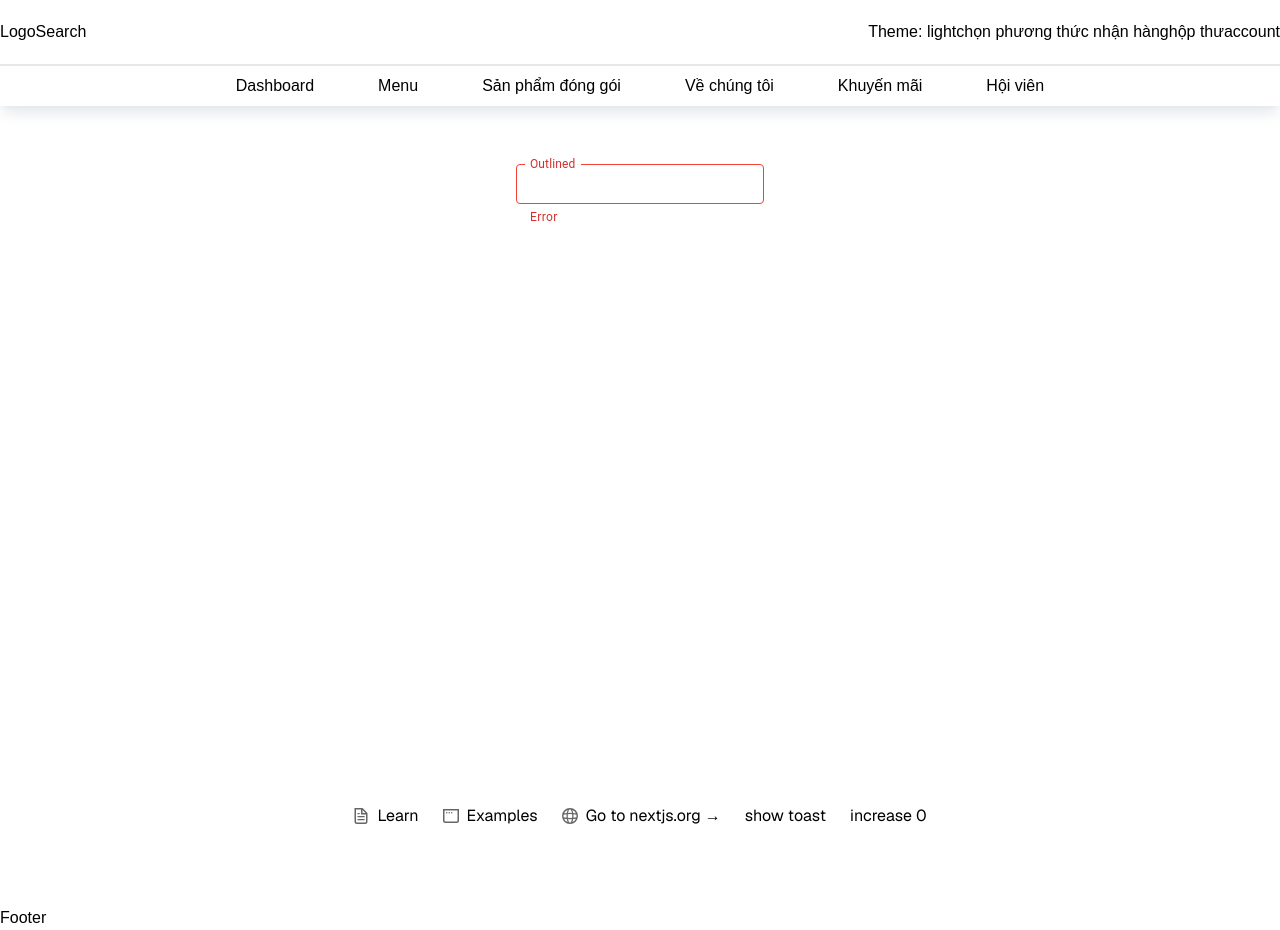
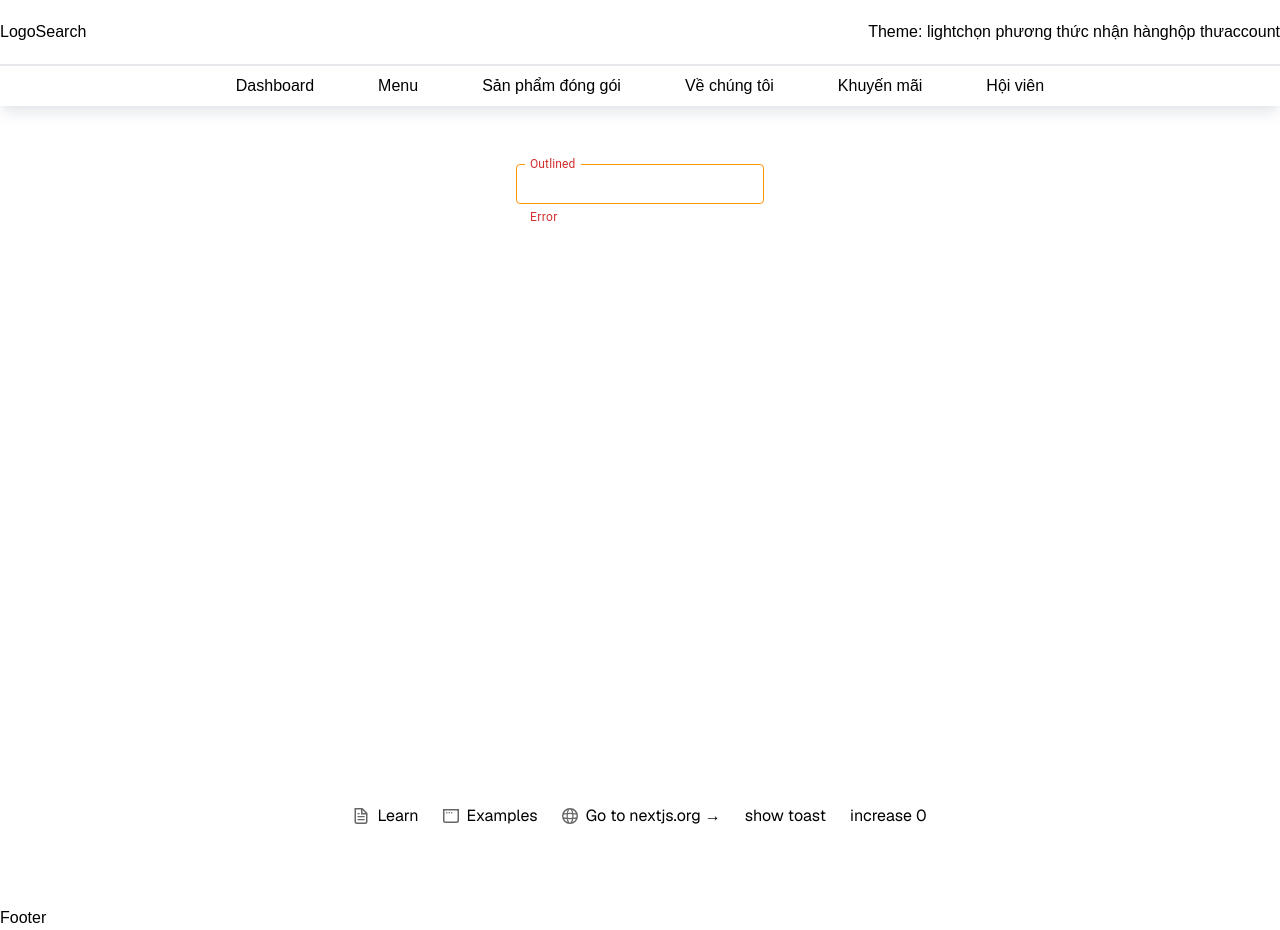
Before and after one commit to congtran8991/coffee_shop_fe, a Next.js app in the folder coffee_fee/: page / in a window 1280 px wide. Built offline with nearby package versions, Linux system fonts and the light colour scheme.

Commit message:
add code

```diff
--- a/coffee_fee/provider/Theme.tsx
+++ b/coffee_fee/provider/Theme.tsx
@@ -79,7 +79,7 @@ export default function Theme({ children }: { children: React.ReactNode }) {
                 borderWidth: '1px', // Độ dày border khi focus
               },
               '&.Mui-error fieldset': {
-                borderColor: '#f44336', // Màu border khi có lỗi (màu đỏ)
+                borderColor: KColors.warning.moderate, // Màu border khi có lỗi (màu đỏ)
                 borderWidth: '1px', // Độ dày của border khi có lỗi
               },
             },
@@ -88,11 +88,11 @@ export default function Theme({ children }: { children: React.ReactNode }) {
             },
             // Khi có lỗi và focus
             '&.Mui-error .MuiInputLabel-root.Mui-focused': {
-              color: '#f44336', // Màu label khi có lỗi và focus (màu đỏ)
+              color: KColors.warning.moderate, // Màu label khi có lỗi và focus (màu đỏ)
             },
             // Khi có lỗi nhưng không focus
             '&.Mui-error .MuiInputLabel-root': {
-              color: '#f44336', // Màu label khi có lỗi (màu đỏ)
+              color: KColors.warning.moderate, // Màu label khi có lỗi (màu đỏ)
             },
           },
         },
```
